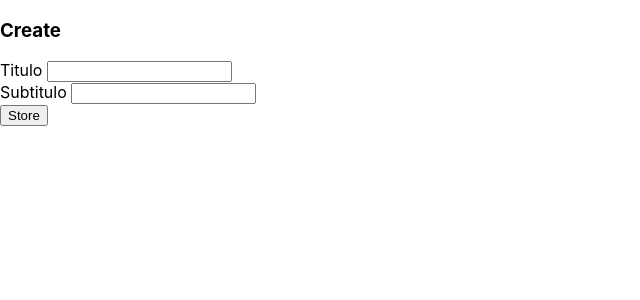
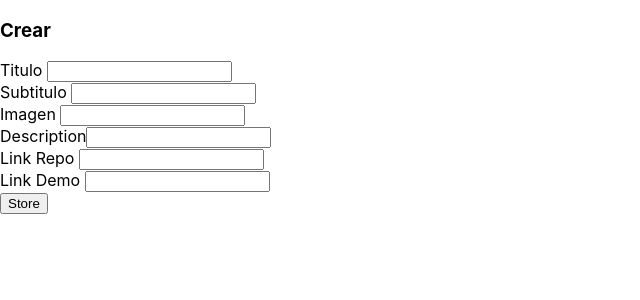
Before and after one commit to carlaluppi/portfolio-front, a React (Create React App) app: page /create in a window 1280 px wide. Shown: the top 300 px of the page, without its empty margins (0-640 px from the left). Built offline with nearby package versions, Linux system fonts and the light colour scheme.

Commit message:
router and view home

```diff
--- a/src/components/crud/Create.jsx
+++ b/src/components/crud/Create.jsx
@@ -2,23 +2,33 @@ import axios from 'axios';
 import React, { useState } from 'react'
 import { useNavigate } from 'react-router-dom';
 
-const url = 'http://localhost:8000/api'
+const url = 'http://localhost:8000/api/proyectos'
 
 const Create = () => {
 
     const [title, setTitle] = useState('');
     const [subtitle, setSubtitle] = useState('');
+    const [image, setImage] = useState('');
+    const [description, setDescription] = useState('');
+    const [linkRepo, setLinkRepo] = useState('');
+    const [linkDemo, setLinkDemo] = useState('');
     const navigate = useNavigate();
 
     const store = async (e) => {
         e.preventDefault();
-        await axios.post(url, {title : title,subtitle : subtitle})
+        await axios.post(url,
+            {title : title,
+            subtitle : subtitle,
+            image : image,
+            description: description,
+            linkRepo:linkRepo,
+            linkDemo: linkDemo})
        navigate('/')
     }
 
   return (
     <div>
-        <h3>Create</h3>
+        <h3>Crear</h3>
         <form onSubmit={store}>
             <div className='mb-3'>
                 <label className='form-label'> Titulo </label>
@@ -34,6 +44,34 @@ const Create = () => {
                 onChange={(e)=> setSubtitle(e.target.value)}
                 type="text"  className='form-control'/>
             </div>
+            <div className='mb-3'>
+                <label className='form-label'> Imagen </label>
+                <input
+                value={image}
+                onChange={(e)=> setImage(e.target.value)}
+                type="text"  className='form-control'/>
+            </div>
+            <div className='mb-3'>
+                <label className='form-label'> Description</label>
+                <input
+                value={description}
+                onChange={(e)=> setDescription(e.target.value)}
+                type="text"  className='form-control'/>
+            </div>
+            <div className='mb-3'>
+                <label className='form-label'> Link Repo </label>
+                <input
+                value={linkRepo}
+                onChange={(e)=> setLinkRepo(e.target.value)}
+                type="text"  className='form-control'/>
+            </div>
+            <div className='mb-3'>
+                <label className='form-label'> Link Demo </label>
+                <input
+                value={linkDemo}
+                onChange={(e)=> setLinkDemo(e.target.value)}
+                type="text"  className='form-control'/>
+            </div>
             <button type="submit" className='btn btn-success'>Store</button>
         </form>
     </div>
--- a/src/components/crud/Edit.jsx
+++ b/src/components/crud/Edit.jsx
@@ -2,21 +2,30 @@ import axios from 'axios';
 import React, {useEffect, useState} from 'react'
 import { useNavigate, useParams } from 'react-router-dom';
 
-const url = 'http://localhost:8000/api'
+const url = 'http://localhost:8000/api/proyectos/'
 
 
 const Edit = () => {
 
-  const [title, setTitle] = useState('');
-  const [subtitle, setSubtitle] = useState('');
-  const navigate = useNavigate();
-  const {id} = useParams()
+    const [title, setTitle] = useState('');
+    const [subtitle, setSubtitle] = useState('');
+    const [image, setImage] = useState('');
+    const [description, setDescription] = useState('');
+    const [linkRepo, setLinkRepo] = useState('');
+    const [linkDemo, setLinkDemo] = useState('');
+
+    const navigate = useNavigate();
+    const {id} = useParams()
 
   const update = async (e) => {
     e.preventDefault();
     await axios.put(`${url}${id}`, {
-      title: title,
-      subtitle: subtitle
+        title : title,
+        subtitle : subtitle,
+        image : image,
+        description: description,
+        linkRepo:linkRepo,
+        linkDemo: linkDemo,
     } )
     navigate('/')
   }
@@ -26,6 +35,10 @@ const Edit = () => {
       const response = await axios.get(`${url}${id}`)
       setTitle(response.data.title);
       setSubtitle(response.data.subtitle);
+      setImage(response.data.image);
+      setDescription(response.data.description);
+      setLinkRepo(response.data.linkRepo);
+      setLinkDemo(response.data.linkDemo);
     }
     getElementsById();
   }, [])
@@ -34,7 +47,7 @@ const Edit = () => {
     <div>
               <h3>Edit</h3>
         <form onSubmit={update}>
-            <div className='mb-3'>
+        <div className='mb-3'>
                 <label className='form-label'> Titulo </label>
                 <input
                 value={title}
@@ -48,6 +61,34 @@ const Edit = () => {
                 onChange={(e)=> setSubtitle(e.target.value)}
                 type="text"  className='form-control'/>
             </div>
+            <div className='mb-3'>
+                <label className='form-label'> Imagen </label>
+                <input
+                value={image}
+                onChange={(e)=> setImage(e.target.value)}
+                type="text"  className='form-control'/>
+            </div>
+            <div className='mb-3'>
+                <label className='form-label'> Description</label>
+                <input
+                value={description}
+                onChange={(e)=> setDescription(e.target.value)}
+                type="text"  className='form-control'/>
+            </div>
+            <div className='mb-3'>
+                <label className='form-label'> Link Repo </label>
+                <input
+                value={linkRepo}
+                onChange={(e)=> setLinkRepo(e.target.value)}
+                type="text"  className='form-control'/>
+            </div>
+            <div className='mb-3'>
+                <label className='form-label'> Link Demo </label>
+                <input
+                value={linkDemo}
+                onChange={(e)=> setLinkDemo(e.target.value)}
+                type="text"  className='form-control'/>
+            </div>
             <button type="submit" className='btn btn-success'>Edit</button>
         </form>
     </div>
--- a/src/components/crud/Show.jsx
+++ b/src/components/crud/Show.jsx
@@ -41,8 +41,8 @@ const Show = () => {
                             <td>{elemento.title}</td>
                             <td>{elemento.subtitle}</td>
                             <td>
-                                <Link to={`/edit/${elemento.id}`} className='btn btn-warning'>Edit</Link>
-                                <button onClick={() => deleteElement(elemento.id)} className="btn btn-danger">Delete</button>
+                                <Link to={`/edit/${elemento.id}`} className='btn btn-warning'>Editar</Link>
+                                <button onClick={() => deleteElement(elemento.id)} className="btn btn-danger">Eliminar</button>
                             </td>
 
                         </tr>
```
